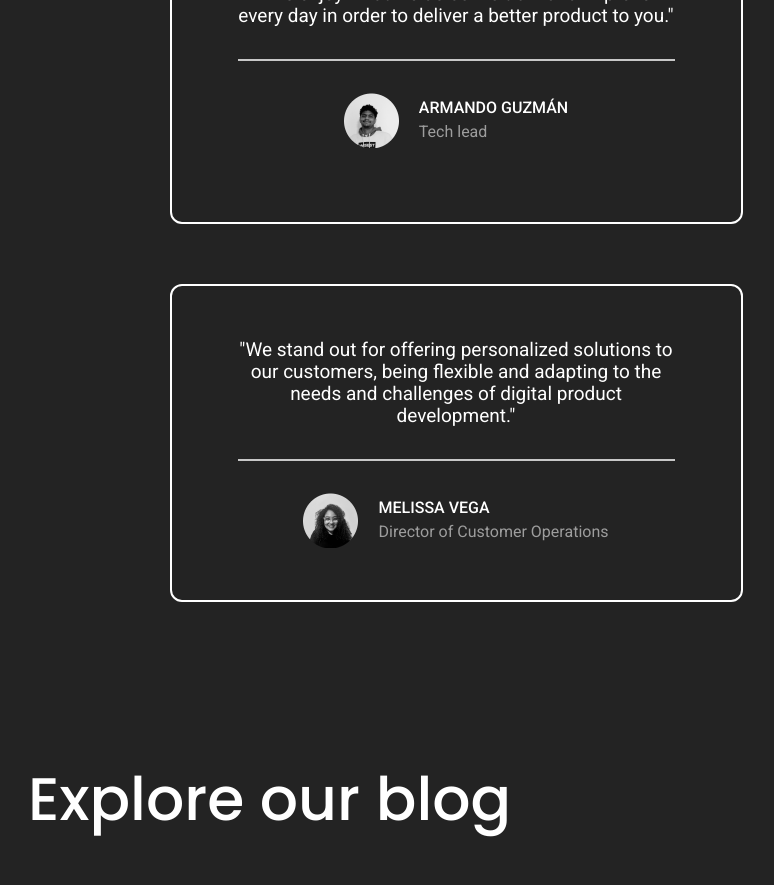
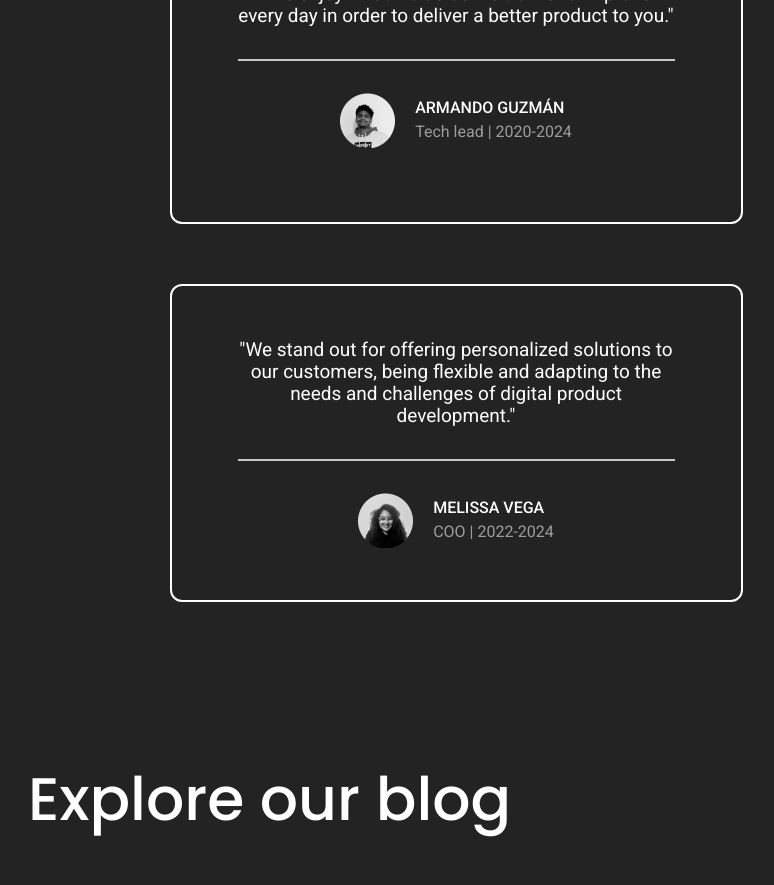
Before and after one commit to contentcraftstudio/Coderlabs-web-2.0, a Next.js app: page / in a window 1280 px wide. Shown: the part 6460-7345 px from the top of the page, without its empty margins (184-958 px from the left). Built offline with nearby package versions, Linux system fonts and the light colour scheme.

Commit message:
Update CardsTestominial.tsx

```diff
--- a/components/CardsTestominial.tsx
+++ b/components/CardsTestominial.tsx
@@ -15,13 +15,13 @@ const TestimonialData = {
     {
       img: armando,
       name: 'ARMANDO GUZMÁN',
-      occupation: 'Tech lead',
+      occupation: 'Tech lead | 2020-2024',
       paragraph: 'testimonials_armando'
     },
     {
       img: melissa,
       name: 'MELISSA VEGA ',
-      occupation: 'Director of Customer Operations',
+      occupation: 'COO | 2022-2024',
       paragraph: 'testimonials_melissa'
     }
   ]
```
